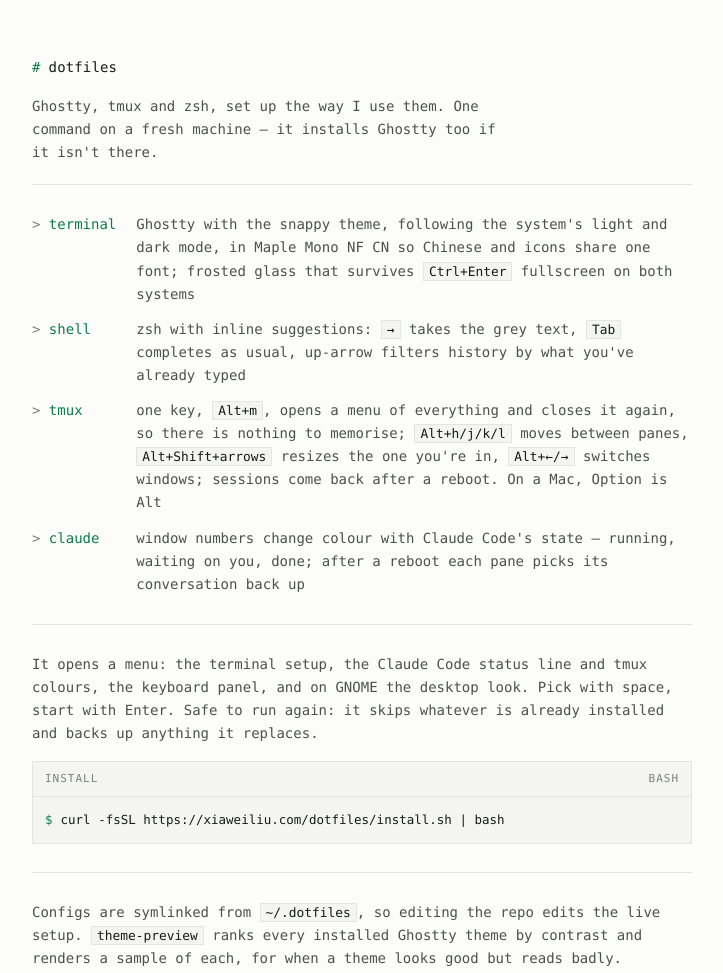
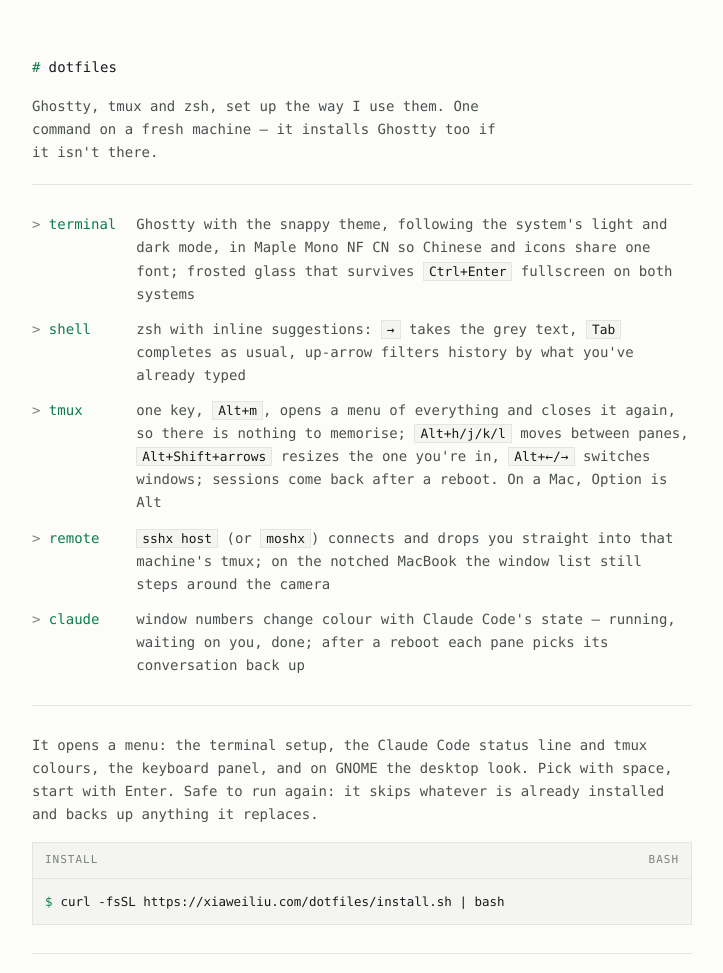
Before and after one commit to williamliu0516/dotfiles, a plain HTML site: page index.html in a window 1280 px wide. Shown: the top 973 px of the page, without its empty margins (278-1001 px from the left). Drawn offline with Linux system fonts and the light colour scheme.

Commit message:
remote-tmux module, one notch model list, Ghostty windows as tabs
- remote-tmux: its own installer entry for sshx / moshx (installs mosh, links
  both); taken out of the terminal module.
- config/tmux/notch-models lists notched Macs and the pixels to leave for the
  camera. bin/tmux/notch-model.sh looks the machine up; tmux.conf, sshx and
  the installer all use it, and sshx carries the pixels to the remote.
- Ghostty on macOS: non-native fullscreen has no tabs, so Cmd+T opens a window
  and Cmd+Shift+Left/Right switch windows. A window opened from a fullscreen
  one starts below the menu bar strip; zshrc calls bin/ghostty-refullscreen
  before the first prompt to leave and re-enter fullscreen for that window.

```diff
--- a/index.html
+++ b/index.html
@@ -420,6 +420,9 @@
         it again, so there is nothing to memorise; <code>Alt+h/j/k/l</code> moves between
         panes, <code>Alt+Shift+arrows</code> resizes the one you're in, <code>Alt+&larr;/&rarr;</code>
         switches windows; sessions come back after a reboot. On a Mac, Option is Alt</dd>
+      <dt>remote</dt><dd><code>sshx host</code> (or <code>moshx</code>) connects and drops you
+        straight into that machine's tmux; on the notched MacBook the window list still
+        steps around the camera</dd>
       <dt>claude</dt><dd>window numbers change colour with Claude Code's state &mdash;
         running, waiting on you, done; after a reboot each pane picks its conversation back up</dd>
     </dl>
```
Also changed, not shown: 11 other files.
